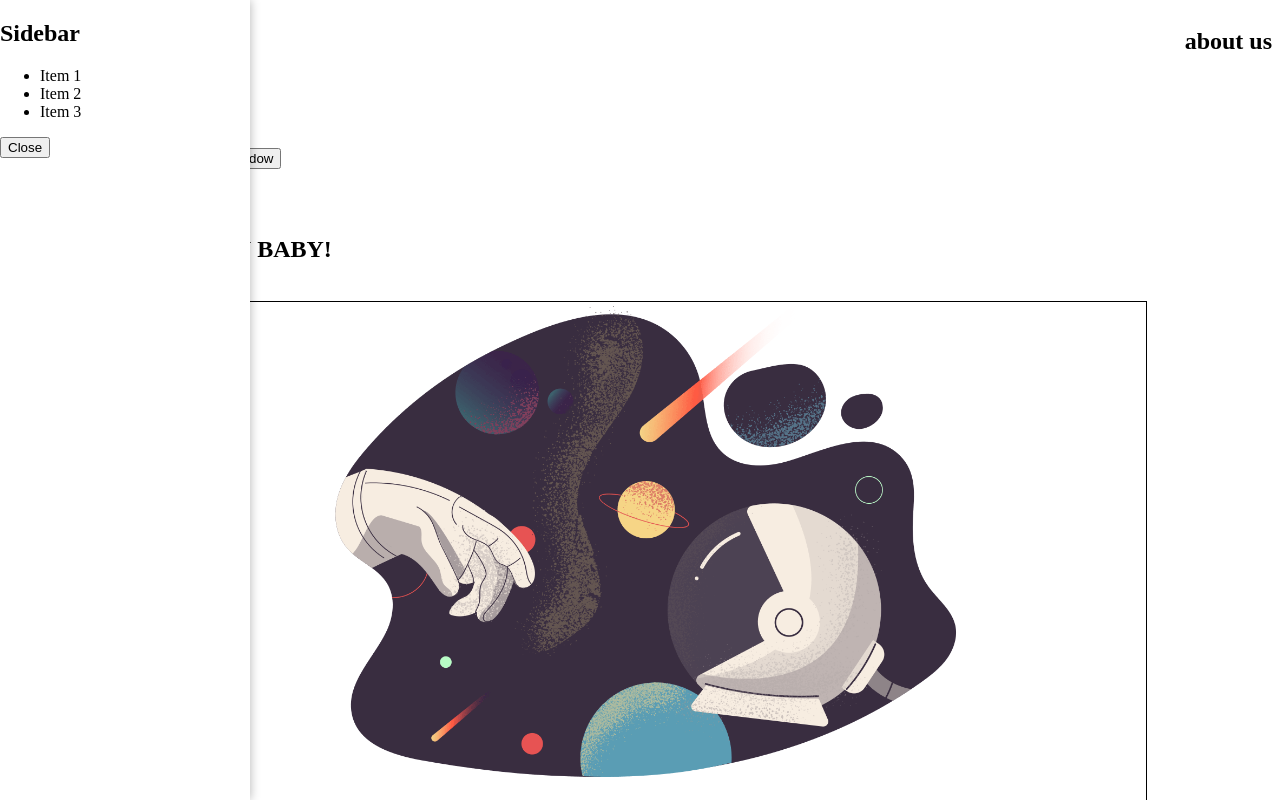
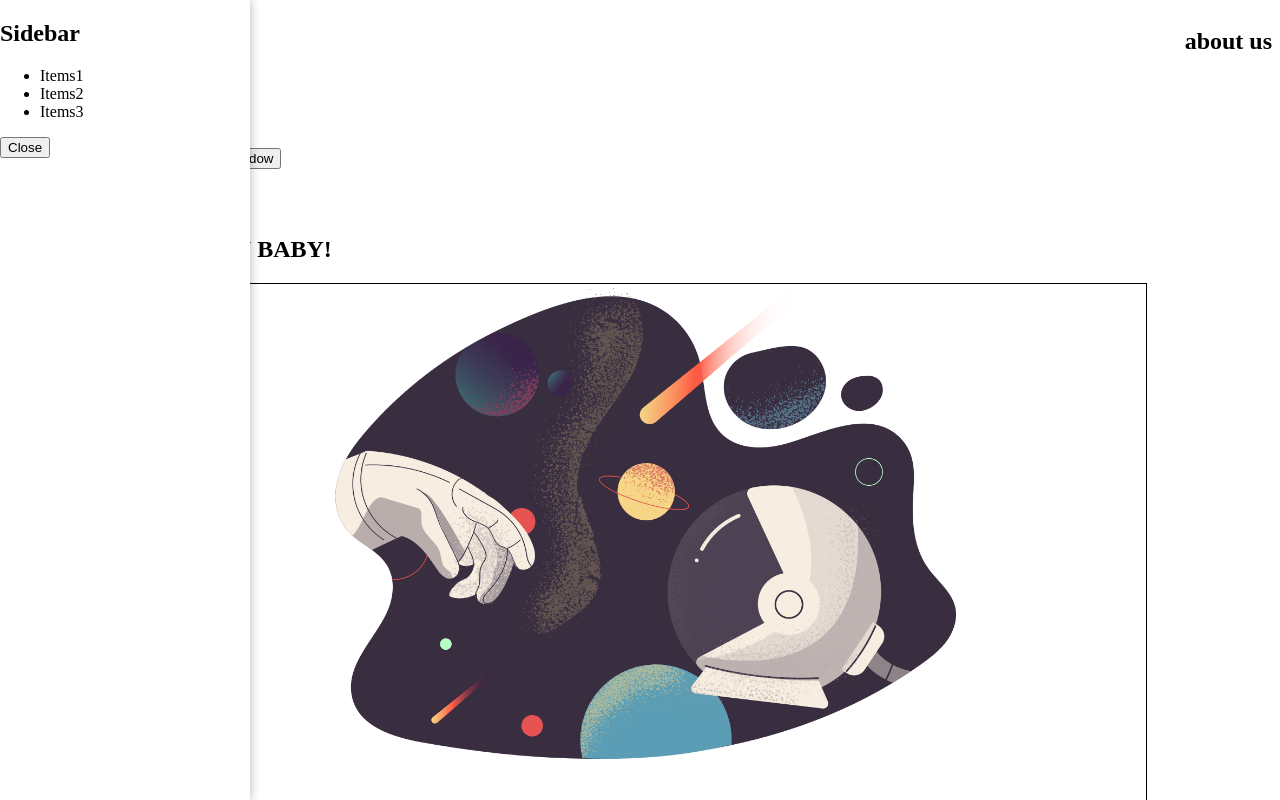
Before and after one commit to kaleabd/framer-motion, a React (Vite) app: page / in a window 1280 px wide. Both pictures are taken after a click on the picture 43 px from the left and 43 px from the top of the page. Shown: the top 800 px of the page. Built offline with nearby package versions, Linux system fonts and the light colour scheme.

Commit message:
added some another animations and learned how to add more variants

```diff
--- a/src/App.tsx
+++ b/src/App.tsx
@@ -1,7 +1,6 @@
 import {motion} from 'framer-motion'
 import { useState } from 'react'
 import Card from "./components/Card/Card"
-import Navbar from "./components/Navbar/Navbar"
 import './App.css'
 import Modal from './components/Modal/Modal'
 import Green from './assets/green.png'
@@ -88,9 +87,10 @@ function App() {
           <h2>
             I'M THE ANIMATION BABY!
           </h2>
+
       </motion.div>
-        // sidebar
-        <Sidebar isNavopen={isNavopen} setNavOpen= {handleNavopen}/>
+      {/* sidebar */}
+      <Sidebar isNavopen={isNavopen} setNavOpen= {handleNavopen}/>
       {/* the cards */}
       <Card />
     </motion.div>
--- a/src/components/Sidebar/Sidebar.tsx
+++ b/src/components/Sidebar/Sidebar.tsx
@@ -5,14 +5,17 @@ const variants = {
     open:{
         opacity: 1,
         x: 0,
-        y: 0
     },
     closed: {
         opacity: 0,
-        x: -250,
-        y: 0
+        x: -300,
 
     }
+}
+
+const liVariants = {
+    open: {y:0, opacity: 1, transition: {delay: .2}},
+    closed: {y: -20, opacity: 0},
 }
 
 interface SideProp {
@@ -21,6 +24,8 @@ interface SideProp {
 }
 const Sidebar = ({isNavopen, setNavOpen}: SideProp) => {
     console.log(isNavopen)
+
+    const links = ['Items1', 'Items2', 'Items3']
   return (
 
     <motion.div
@@ -36,9 +41,19 @@ const Sidebar = ({isNavopen, setNavOpen}: SideProp) => {
                 <div>
                     <h2>Sidebar</h2>
                     <ul>
-                      <li>Item 1</li>
-                      <li>Item 2</li>
-                      <li>Item 3</li>
+
+                        {
+                            links.map((link, index) => {
+                                return (
+                                    <motion.li
+                                    variants={liVariants}
+                                    key={index}
+                                    >
+                                        {link}
+                                    </motion.li>
+                                )
+                            })
+                        }
                     </ul>
                     <button onClick={setNavOpen}>Close</button>
                 </div>
```
